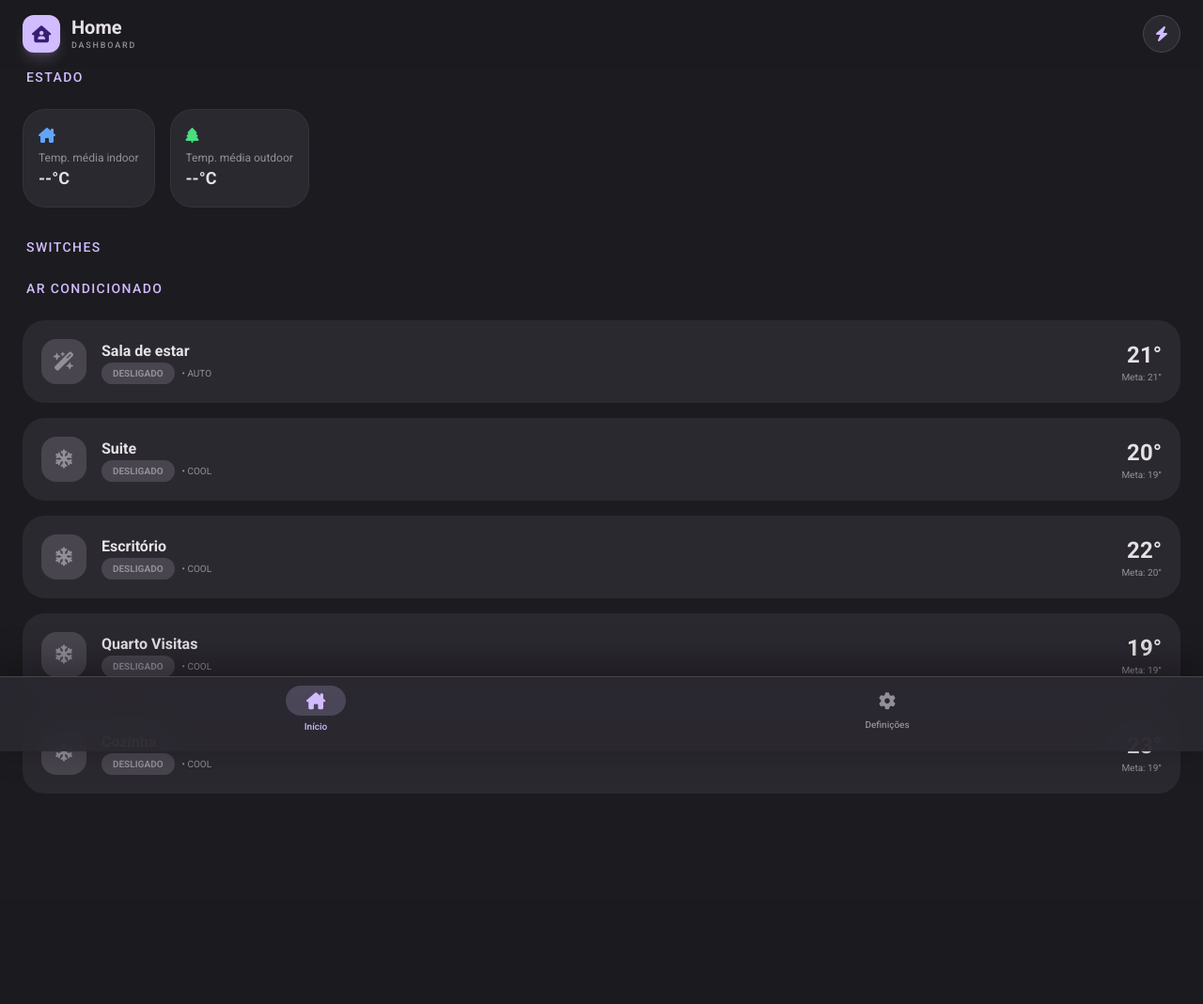
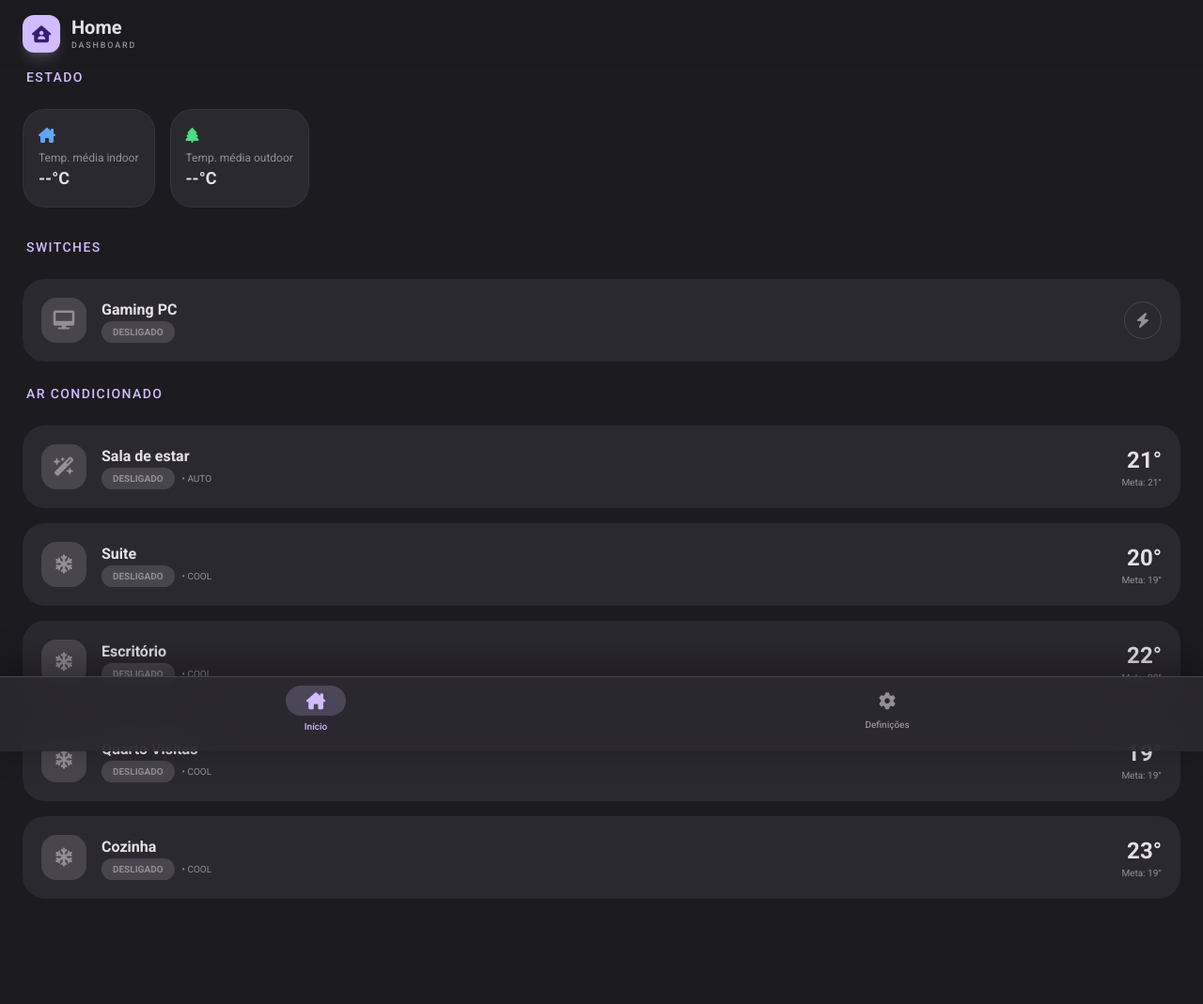
Before and after one commit to snackk/wol-web-server, a Flask app: page /climate in a window 1280 px wide. Shown: the whole page at 94% size. Before the commit the page ends 845 px from the top, so only its background shows below. Run offline with Flask 3, Linux system fonts and the light colour scheme; some libraries are stand-ins or nearby versions.

Commit message:
changes;

```diff
--- a/src/app.py
+++ b/src/app.py
@@ -95,12 +95,17 @@ def send_wol():
     return redirect(url_for('index'))
 
 
-@app.route("/wake", methods=["POST"])
+@app.route("/switch/<device_id>/<state>", methods=["POST"])
 @requires_auth
-def wake():
-    hostname = SWITCHES_MAP['gaming']
-    state = 'ON'
-    target_url = f"http://{hostname}/api/state/{state}"
+def toggle_switch(device_id, state):
+    if device_id not in SWITCHES_MAP:
+        return jsonify({"error": "Switch not found"}), 404
+
+    if state.upper() not in ["ON", "OFF"]:
+        return jsonify({"error": "Invalid state"}), 400
+
+    hostname = SWITCHES_MAP[device_id]
+    target_url = f"http://{hostname}/api/state/{state.upper()}"
 
     try:
         requests.put(target_url, timeout=5)
@@ -112,10 +117,16 @@ def wake():
 @app.route("/climate/status", methods=["GET"])
 @requires_auth
 def climate_status():
-    results = {"devices": {}, "averages": {"indoor": None, "outdoor": None}}
+    import socket
+    results = {
+        "devices": {},
+        "switches": {},
+        "averages": {"indoor": None, "outdoor": None}
+    }
     indoor_temps = []
     outdoor_temps = []
 
+    # Check ACs
     for room_id, hostname in AC_MAP.items():
         try:
             # First try the status API
@@ -142,6 +153,20 @@ def climate_status():
                 results["devices"][room_id] = {"online": False}
         except Exception:
             results["devices"][room_id] = {"online": False}
+
+    # Check Switches (Gaming PC status via Emby check)
+    def can_reach_server(hostname, port, timeout=3):
+        try:
+            with socket.create_connection((hostname, port), timeout=timeout):
+                return True
+        except Exception:
+            return False
+
+    is_emby_reachable = can_reach_server("emby.snackk-media.com", 443)
+    results["switches"]["gaming"] = {
+        "status": "ON" if is_emby_reachable else "OFF",
+        "name": "Gaming PC"
+    }
 
     if indoor_temps:
         results["averages"]["indoor"] = round(sum(indoor_temps) / len(indoor_temps), 1)
--- a/src/templates/climate.html
+++ b/src/templates/climate.html
@@ -117,9 +117,6 @@
       <p class="text-[9px] text-[#938f99] uppercase tracking-[0.2em] font-medium">Dashboard</p>
     </div>
   </div>
-  <button onclick="sendWake()" class="w-10 h-10 rounded-full bg-[#2b2930] flex items-center justify-center border border-[#49454f] active:scale-90 transition-transform">
-    <i class="fas fa-bolt text-[#d0bcff]"></i>
-  </button>
 </header>
 
 <!-- Main Content -->
@@ -140,6 +137,29 @@
   </div>
 
   <h3 class="text-sm font-medium text-[#d0bcff] uppercase tracking-widest ml-1">Switches</h3>
+  <div id="switches-grid" class="grid grid-cols-1 gap-4">
+    <!-- Gaming PC Switch -->
+    <div onclick="toggleSwitch('gaming')" class="material-card p-5 flex items-center justify-between">
+      <div class="flex items-center gap-4">
+        <div id="switch-icon-gaming" class="w-12 h-12 rounded-2xl bg-[#49454f] text-[#938f99] flex items-center justify-center transition-colors">
+          <i class="fas fa-desktop text-xl"></i>
+        </div>
+        <div>
+          <h4 class="font-bold text-base">Gaming PC</h4>
+          <div class="flex items-center gap-2">
+            <span id="switch-status-gaming" class="status-badge bg-[#49454f] text-[#938f99]">
+              Desligado
+            </span>
+          </div>
+        </div>
+      </div>
+      <div class="flex items-center">
+        <button id="switch-btn-gaming" class="w-10 h-10 rounded-full bg-[#2b2930] flex items-center justify-center border border-[#49454f] active:scale-90 transition-transform">
+          <i class="fas fa-bolt text-[#938f99]"></i>
+        </button>
+      </div>
+    </div>
+  </div>
 
   <h3 class="text-sm font-medium text-[#d0bcff] uppercase tracking-widest ml-1">Ar Condicionado</h3>
 
@@ -224,6 +244,10 @@
     { id: 'visitas', name: 'Quarto Visitas', temp: 19, target: 19, status: 'OFF', mode: 'cool' },
     { id: 'cozinha', name: 'Cozinha', temp: 23, target: 19, status: 'OFF', mode: 'cool' }
   ];
+
+  const switches = {
+    gaming: { status: 'OFF', name: 'Gaming PC' }
+  };
 
   let activeRoomId = null;
   let roomBackup = null;
@@ -376,10 +400,56 @@
     });
   }
 
+  async function toggleSwitch(id) {
+    vibrate();
+    const sw = switches[id];
+    const newStatus = sw.status === 'ON' ? 'OFF' : 'ON';
+
+    // Optimistic update
+    updateSwitchUI(id, newStatus);
+
+    try {
+      const response = await fetch(`/switch/${id}/${newStatus}`, { method: 'POST' });
+      if (!response.ok) throw new Error('Failed');
+      sw.status = newStatus;
+    } catch (e) {
+      // Revert on error
+      updateSwitchUI(id, sw.status);
+      console.error('Failed to toggle switch', e);
+    }
+  }
+
+  function updateSwitchUI(id, status) {
+    const icon = document.getElementById(`switch-icon-${id}`);
+    const badge = document.getElementById(`switch-status-${id}`);
+    const btn = document.getElementById(`switch-btn-${id}`);
+    const btnIcon = btn ? btn.querySelector('i') : null;
+
+    if (status === 'ON') {
+      icon.className = 'w-12 h-12 rounded-2xl bg-[#d0bcff] text-[#381e72] flex items-center justify-center transition-colors';
+      badge.className = 'status-badge bg-green-500/20 text-green-400';
+      badge.textContent = 'Ligado';
+      if (btn) {
+        btn.classList.replace('bg-[#2b2930]', 'bg-[#d0bcff]/20');
+        btn.classList.replace('border-[#49454f]', 'border-[#d0bcff]/30');
+      }
+      if (btnIcon) btnIcon.className = 'fas fa-bolt text-[#d0bcff]';
+    } else {
+      icon.className = 'w-12 h-12 rounded-2xl bg-[#49454f] text-[#938f99] flex items-center justify-center transition-colors';
+      badge.className = 'status-badge bg-[#49454f] text-[#938f99]';
+      badge.textContent = 'Desligado';
+      if (btn) {
+        btn.classList.replace('bg-[#d0bcff]/20', 'bg-[#2b2930]');
+        btn.classList.replace('border-[#d0bcff]/30', 'border-[#49454f]');
+      }
+      if (btnIcon) btnIcon.className = 'fas fa-bolt text-[#938f99]';
+    }
+  }
+
   async function sendWake() {
     vibrate();
     try {
-      await fetch('/wake', { method: 'POST' });
+      await fetch('/switch/gaming/ON', { method: 'POST' });
     } catch (e) {}
   }
 
@@ -408,6 +478,16 @@
           if (data.averages.outdoor !== null) {
             document.getElementById('avg-outdoor-temp').textContent = `${data.averages.outdoor}°C`;
           }
+        }
+
+        // Update switches
+        if (data.switches) {
+          Object.keys(data.switches).forEach(id => {
+            if (switches[id]) {
+              switches[id].status = data.switches[id].status;
+              updateSwitchUI(id, switches[id].status);
+            }
+          });
         }
 
         rooms.forEach(room => {
```
